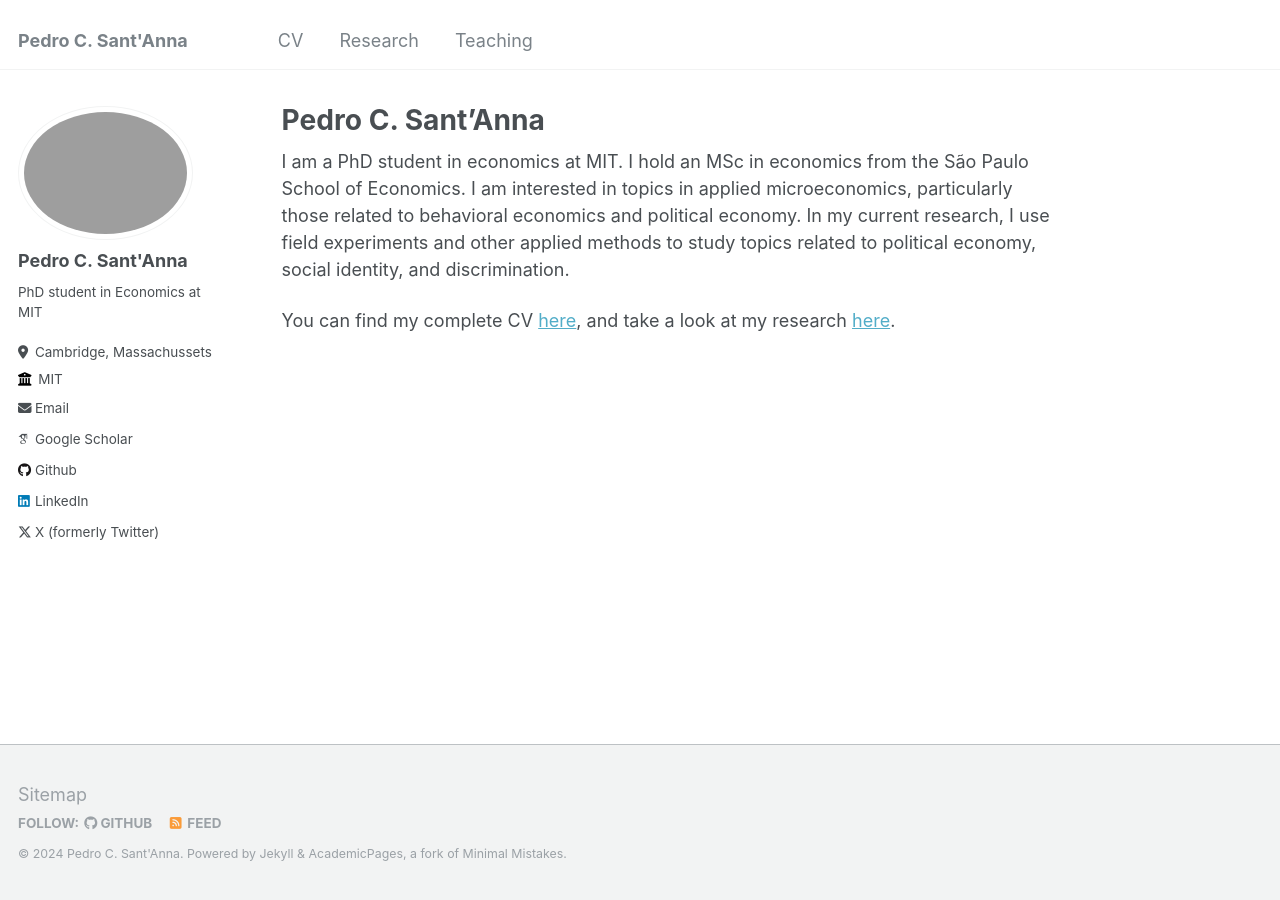
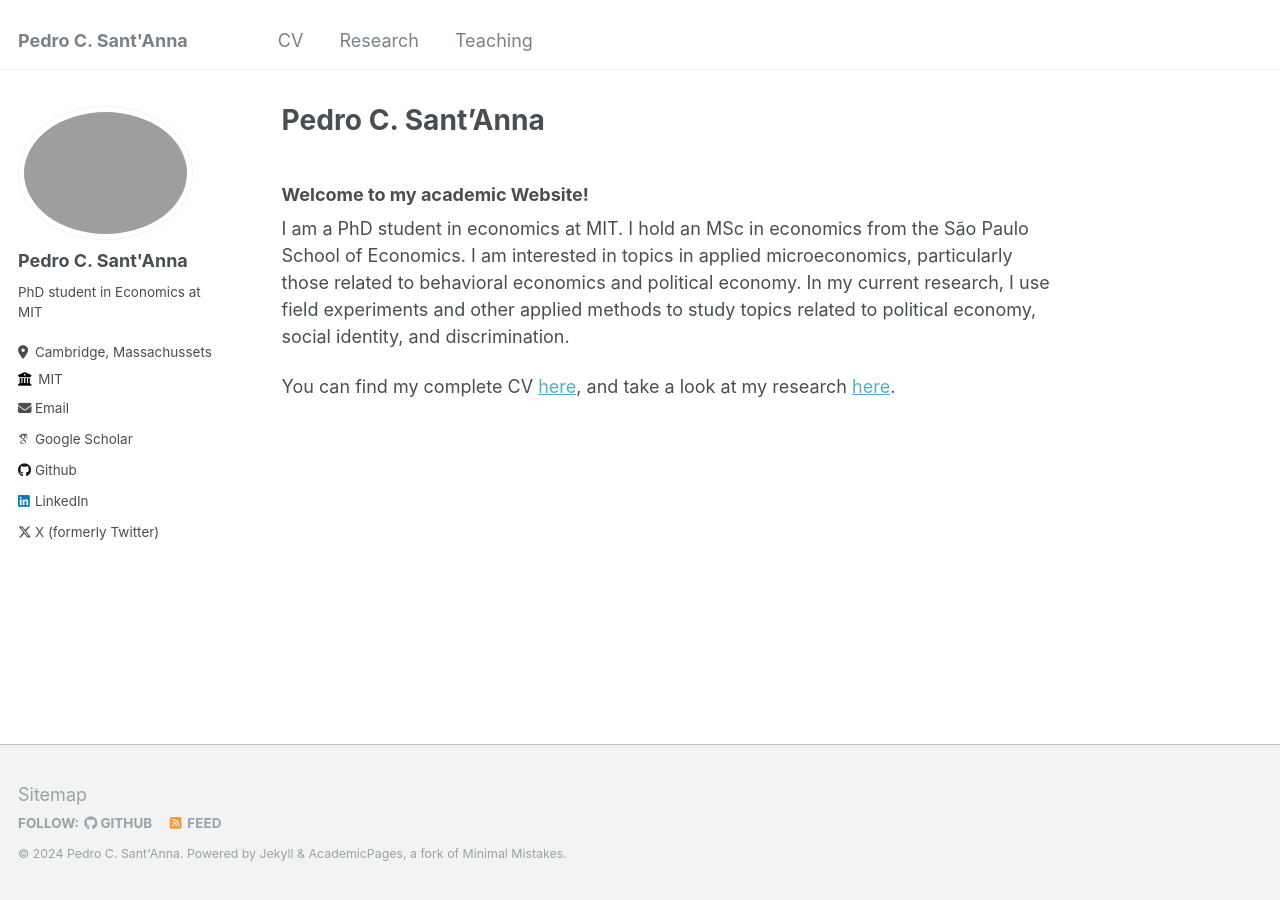
Before and after one commit to pedrosant-anna/pedrosant-anna.github.io, a Jekyll site: the page built from _pages/about.md, in a window 1280 px wide. Built offline with Jekyll 4.4.1, drawn with Linux system fonts in a browser that asks for light colours; some web fonts are replaced.

Commit message:
Update about.md

```diff
--- a/_pages/about.md
+++ b/_pages/about.md
@@ -6,6 +6,7 @@ redirect_from:
   - /about/
   - /about.html
 ---
+### Welcome to my academic Website!
 
 I am a PhD student in economics at MIT. I hold an MSc in economics from the São Paulo School of Economics. I am interested in topics in applied microeconomics, particularly those related to behavioral economics and political economy. In my current research, I use field experiments and other applied methods to study topics related to political economy, social identity, and discrimination.
 
```
